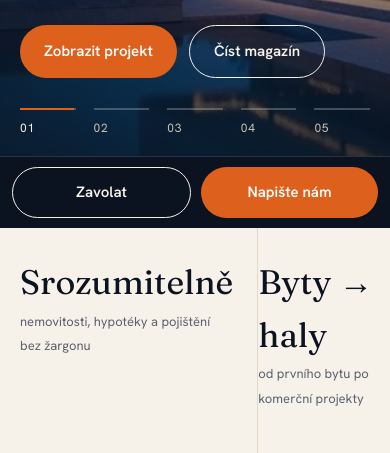
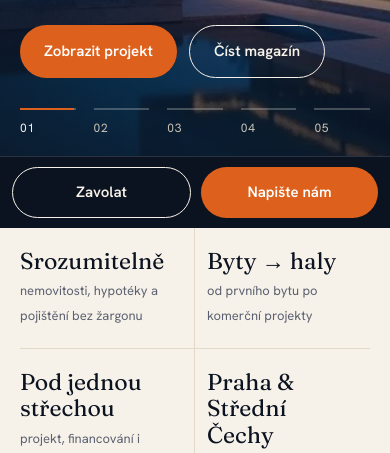
Before and after one commit to TomRich89/Tomovi-projekty, a plain HTML site: page index.html in a window 390 px wide. Shown: the part 616-1069 px from the top of the page. Drawn offline with Linux system fonts and the light colour scheme.

Commit message:
fundament-web: oprava přetečení pásu na mobilu
Co-Authored-By: Claude Opus 5.5 <noreply@anthropic.com>
Claude-Session: https://claude.ai/code/session_012va7VLmwKfDpka37upZsZR

```diff
--- a/index.html
+++ b/index.html
@@ -258,7 +258,8 @@ footer .d{border-top:1px solid #2a3344;padding-top:24px;font-size:12px;line-heig
  #v-projekt .hero .hcap{bottom:110px}
  .ed,.projs,.split,.calc,.pgrid,.inproj,.gal{grid-template-columns:1fr}
  .pc.big{min-height:440px}.grid{grid-template-columns:1fr}
- .strip .wrap,.pfacts{grid-template-columns:repeat(2,1fr)}
+ .strip .wrap,.pfacts{grid-template-columns:repeat(2,minmax(0,1fr))}
+ .strip div.s{padding:20px 12px 20px 0}.strip div.s:nth-child(2n){border-right:0;padding-left:12px}.strip div.s:nth-child(n+3){border-top:1px solid var(--line)}.strip b{font-size:23px;line-height:1.15;margin-bottom:4px}.pfacts b{font-size:24px}
  .split .ph{min-height:320px}.split .tx{padding:44px 24px}
  footer .top{grid-template-columns:1fr 1fr}
  .hnav .dot em{display:none}.hcap{bottom:84px}
```
